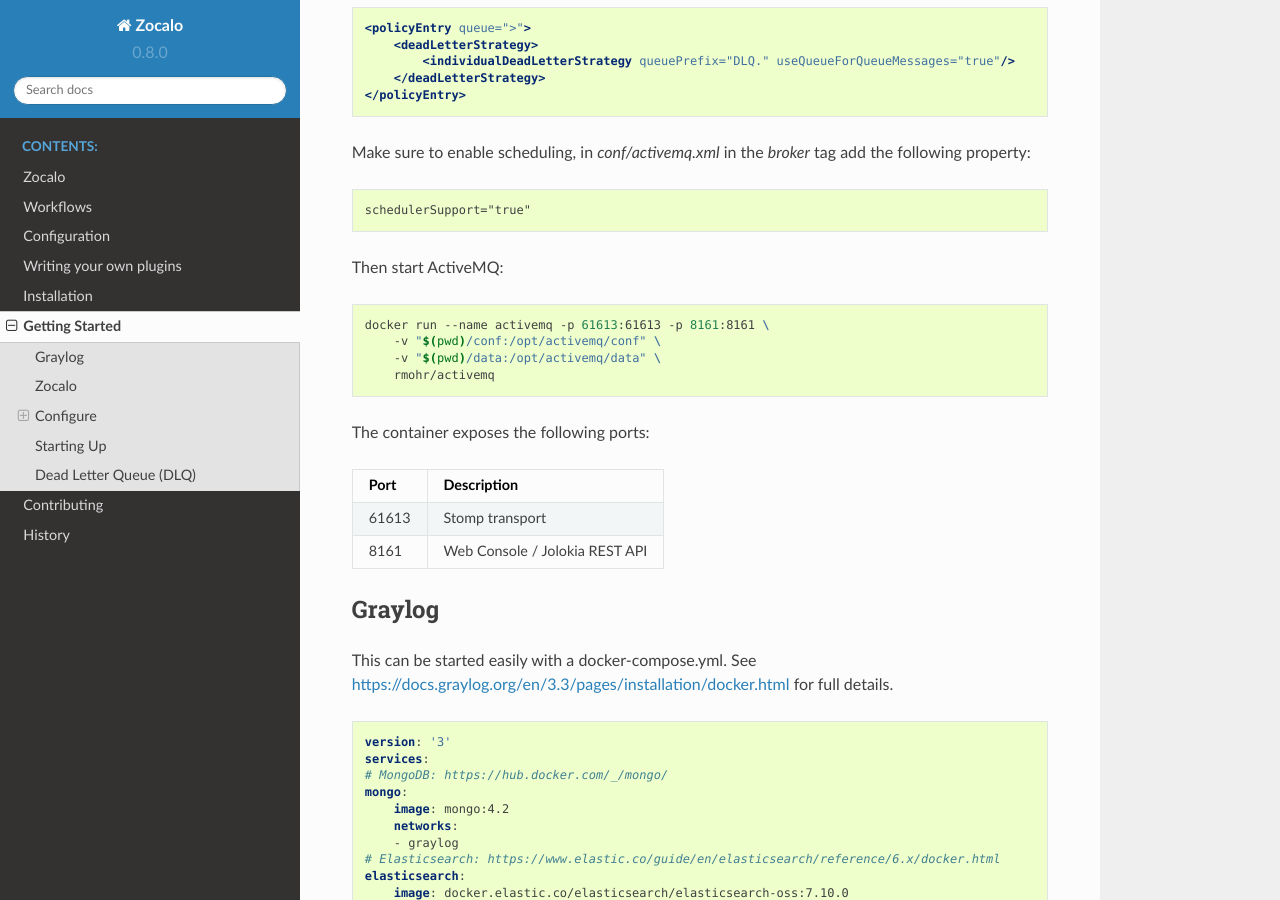
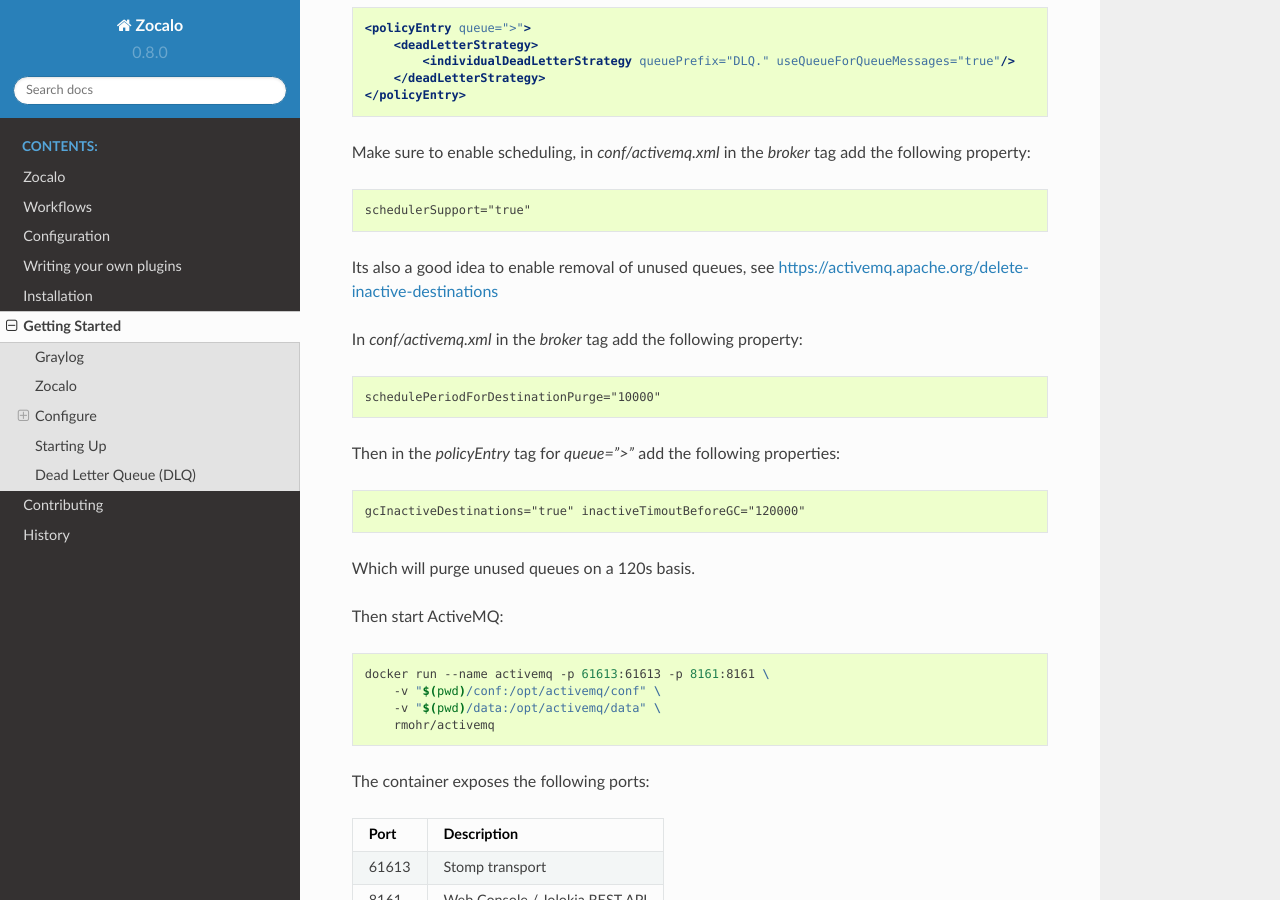
Before and after one commit to DiamondLightSource/python-zocalo, a Sphinx documentation site: the page built from docs/getting_started.rst, in a window 1280 px wide and 900 px high, scrolled down 417 px. Built offline with Sphinx 7.4.7 and the Read the Docs theme 2.0.0, drawn with Linux system fonts in a browser that asks for light colours.

Commit message:
add details on enabling queue purging

```diff
--- a/docs/getting_started.rst
+++ b/docs/getting_started.rst
@@ -25,6 +25,23 @@
 .. code-block:: xml
 
     schedulerSupport="true"
+
+Its also a good idea to enable removal of unused queues, see https://activemq.apache.org/delete-inactive-destinations
+
+In `conf/activemq.xml` in the `broker` tag add the following property:
+
+.. code-block:: xml
+
+    schedulePeriodForDestinationPurge="10000"
+
+Then in the `policyEntry` tag for `queue=">"` add the following properties:
+
+.. code-block:: xml
+
+    gcInactiveDestinations="true" inactiveTimoutBeforeGC="120000"
+
+Which will purge unused queues on a 120s basis.
+
 
 Then start ActiveMQ:
 
```
